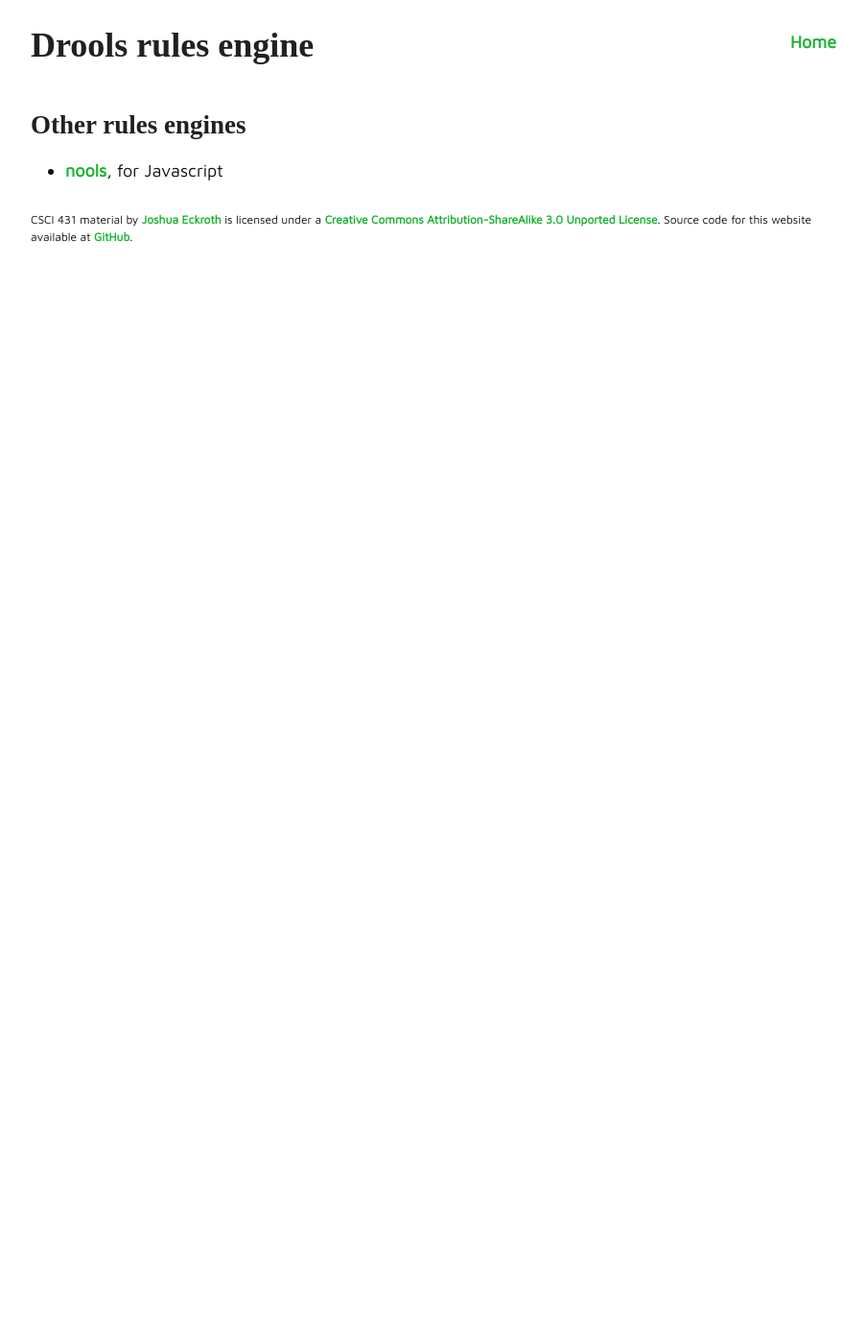
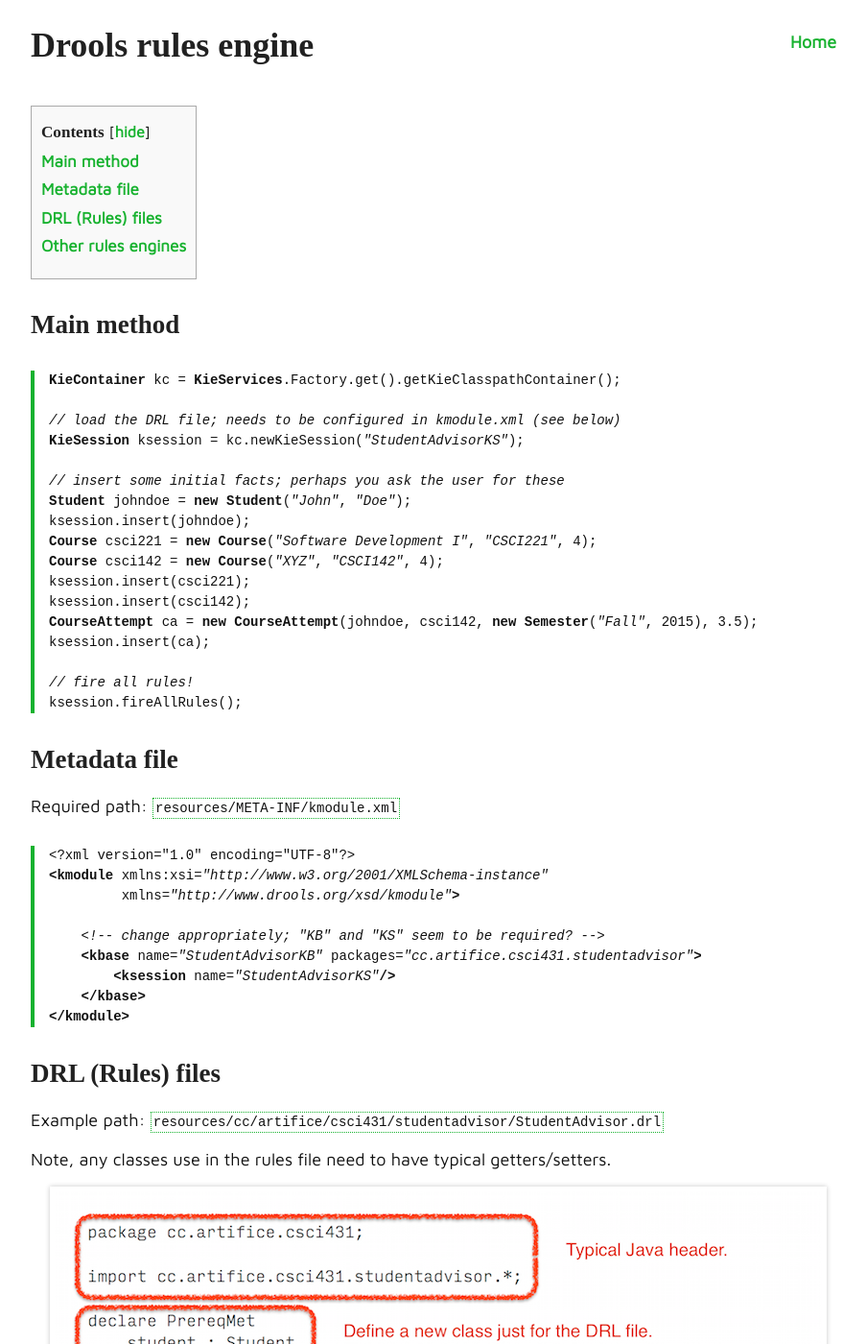
Before and after one commit to joshuaeckroth/csci431-website, a Jekyll site: the page built from notes/drools.md, in a window 1280 px wide and 1400 px high. Shown: the whole window at 96% size, without its empty margins (183-1086 px from the left). Built offline with Jekyll 4.4.1, drawn with Linux system fonts in a browser that asks for light colours; some web fonts are replaced.

Commit message:
Updated Drools notes and assignment 05 (student advisor)

```diff
--- a/notes/drools.md
+++ b/notes/drools.md
@@ -5,6 +5,52 @@
 
 # Drools rules engine
 
+## Main method
+
+~~~ java
+KieContainer kc = KieServices.Factory.get().getKieClasspathContainer();
+
+// load the DRL file; needs to be configured in kmodule.xml (see below)
+KieSession ksession = kc.newKieSession("StudentAdvisorKS");
+
+// insert some initial facts; perhaps you ask the user for these
+Student johndoe = new Student("John", "Doe");
+ksession.insert(johndoe);
+Course csci221 = new Course("Software Development I", "CSCI221", 4);
+Course csci142 = new Course("XYZ", "CSCI142", 4);
+ksession.insert(csci221);
+ksession.insert(csci142);
+CourseAttempt ca = new CourseAttempt(johndoe, csci142, new Semester("Fall", 2015), 3.5);
+ksession.insert(ca);
+
+// fire all rules!
+ksession.fireAllRules();
+~~~
+
+## Metadata file
+
+Required path: `resources/META-INF/kmodule.xml`
+
+~~~ xml
+<?xml version="1.0" encoding="UTF-8"?>
+<kmodule xmlns:xsi="http://www.w3.org/2001/XMLSchema-instance"
+         xmlns="http://www.drools.org/xsd/kmodule">
+
+    <!-- change appropriately; "KB" and "KS" seem to be required? -->
+    <kbase name="StudentAdvisorKB" packages="cc.artifice.csci431.studentadvisor">
+        <ksession name="StudentAdvisorKS"/>
+    </kbase>
+</kmodule>
+~~~
+
+## DRL (Rules) files
+
+Example path: `resources/cc/artifice/csci431/studentadvisor/StudentAdvisor.drl`
+
+Note, any classes use in the rules file need to have typical getters/setters.
+
+![DRL file](/images/drools-rule-file.png)
+
 ## Other rules engines
 
 - [nools](http://c2fo.io/nools/), for Javascript
```
Also changed, not shown: assignments/a05.markdown (+12 -8 lines), images/drools-rule-file.png (added), 2 other files.
